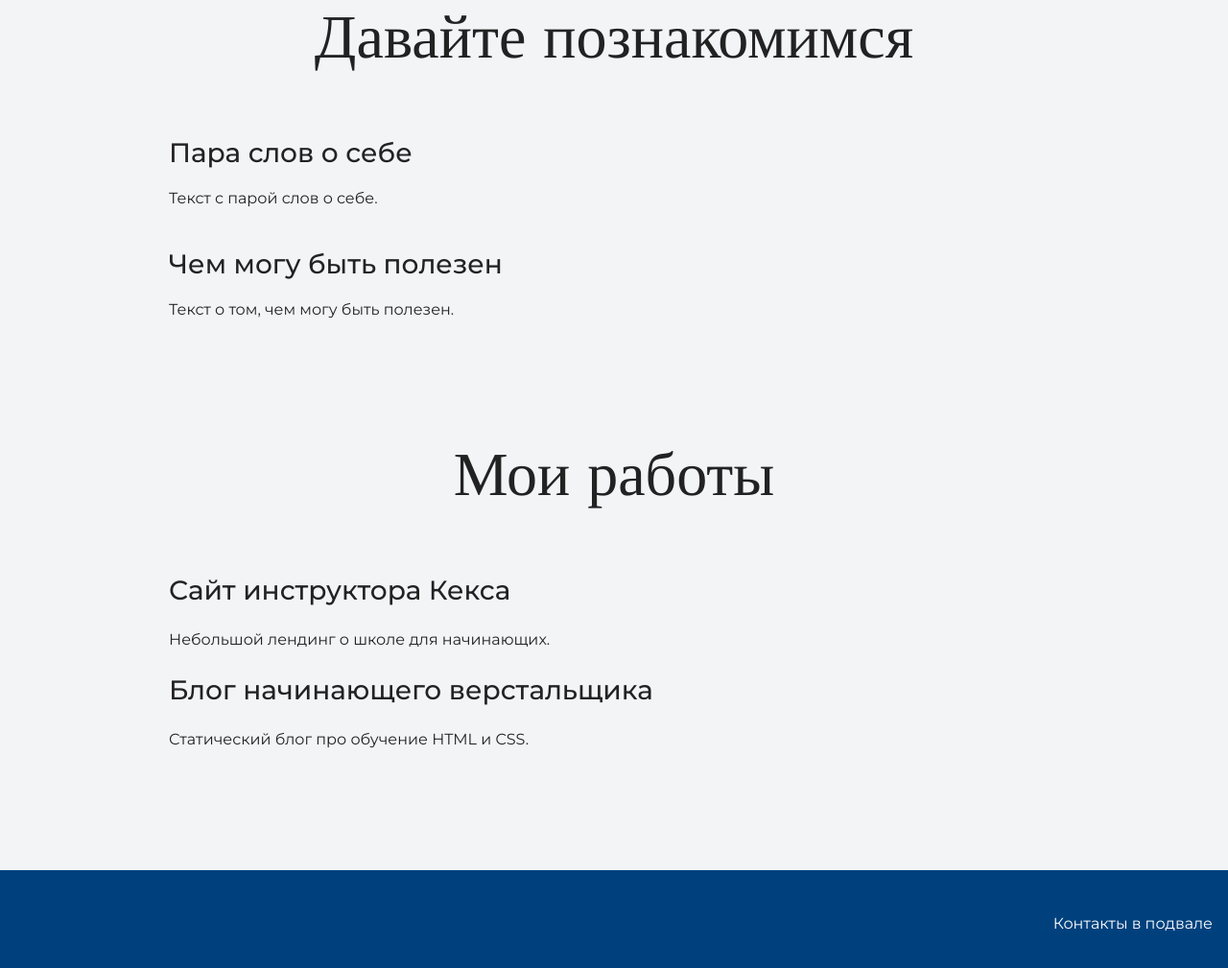
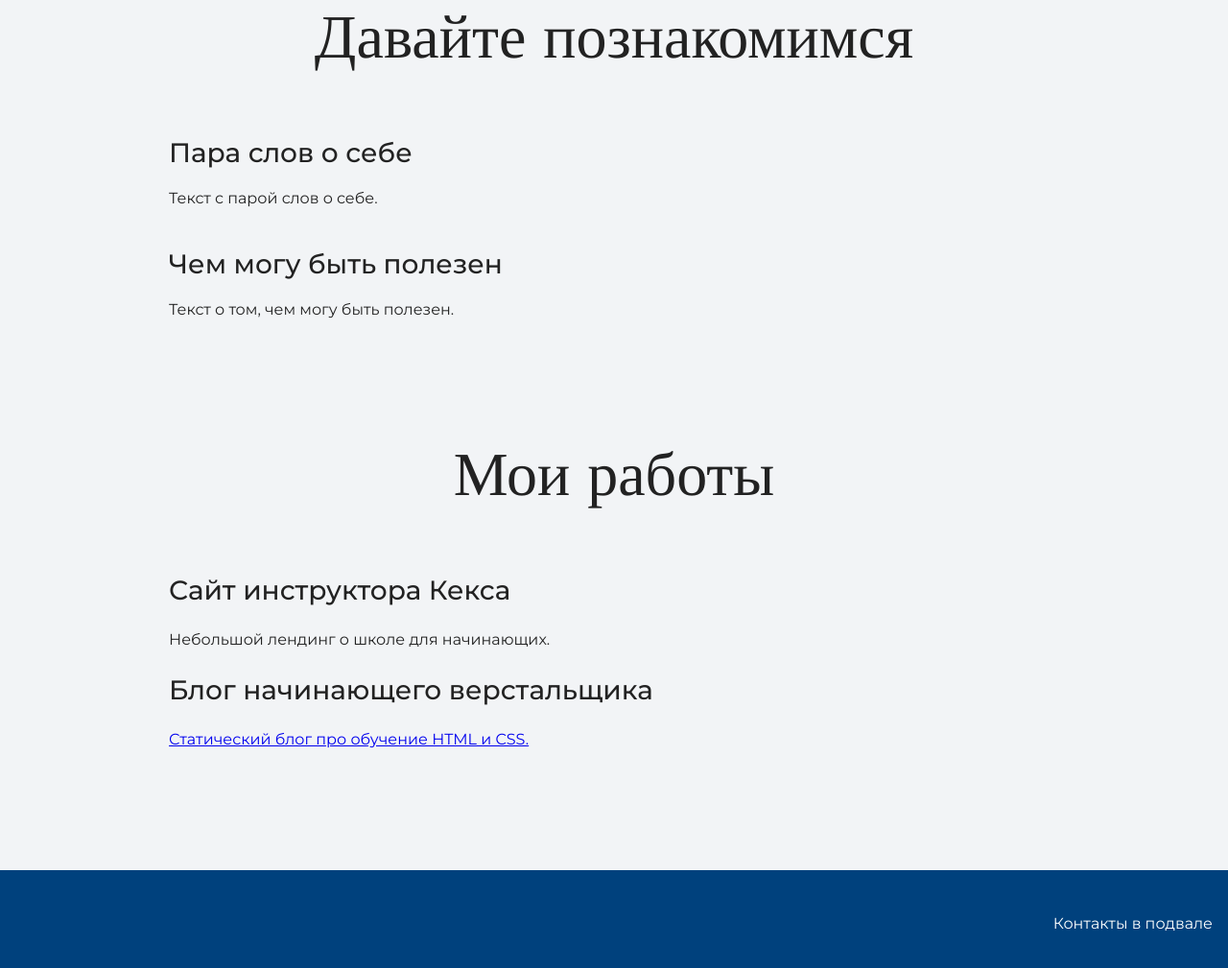
Before and after one commit to club91life21/my-site, a plain HTML site: page index.html in a window 1280 px wide. Shown: the part 1065-2074 px from the top of the page at 96% size. Drawn offline with nearby package versions, Linux system fonts and the light colour scheme.

Commit message:
ссылка

```diff
--- a/index.html
+++ b/index.html
@@ -40,7 +40,7 @@
             <p>Небольшой лендинг о школе для начинающих.</p>
 
             <h3>Блог начинающего верстальщика</h3>
-            <p>Статический блог про обучение HTML и CSS.</p>
+            <p><a href="blog/index.html">Статический блог про обучение HTML и CSS.</a></p>
         </div>
     </section>
 
```
